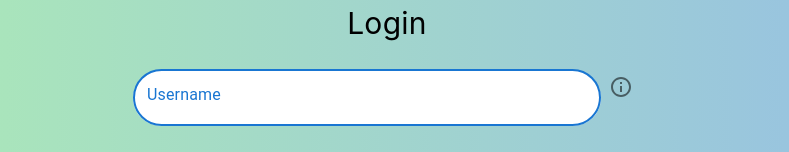
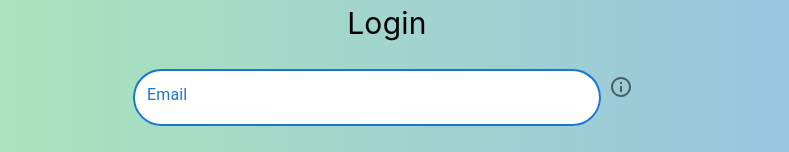
Before and after one commit to DISI-2023/30641_BORBEI_RAUL_COURT_RESERVE_FRONTEND, a React (Create React App) app in the folder disi-frontend/: page /login in a window 1280 px wide. Shown: the part 151-303 px from the top of the page, without its empty margins (245-1034 px from the left). Built offline with nearby package versions, Linux system fonts and the light colour scheme.

Commit message:
Added login functionality

```diff
--- a/disi-frontend/src/components/LoginUser.jsx
+++ b/disi-frontend/src/components/LoginUser.jsx
@@ -2,14 +2,23 @@ import React, { useEffect, useRef, useState } from 'react';
 import { Button, Snackbar, Alert, IconButton, Tooltip, Typography, Link } from '@mui/material';
 import InfoOutlinedIcon from '@mui/icons-material/InfoOutlined';
 import { TextFieldStyled, TextFieldRegisterUserStyled, GridGlobalStyled, TitleStyled, GridColorStyled, GridStyled } from './StyledComponents';
+import LoginService from '../services/LoginService';
 
 const LoginUser = () => {
-    const [username, setUsername] = useState(0);
+    const [email, setEmail] = useState(0);
     const [password, setPassword] = useState(0);
+
+    const handleLogin = async () => {
+        try {
+            LoginService(email, password);
+        } catch (e) {
+            console.log(e.data);
+        }
+    }
 
     return (
         <div className='bg'>
-            <GridGlobalStyled container spacing={2} columns={2} id='registerForm'>
+            <GridGlobalStyled container spacing={2} columns={2} id='loginForm'>
                 <GridColorStyled item xs={4}>
                     <TitleStyled id='loginFormTitle' style={{ font: "inherit", fontSize: "30px" }}>
                         Login
@@ -17,12 +26,12 @@ const LoginUser = () => {
                 </GridColorStyled>
                 <GridColorStyled item xs={4}>
                     <TextFieldRegisterUserStyled
-                        id='registerUserFormUsernameField'
-                        label='Username'
+                        id='loginUserFormEmailField'
+                        label='Email'
                         variant='outlined'
-                        placeholder='doej'
+                        placeholder='john_doe@yahoo.com'
                         autoComplete='off'
-                        onChange={e => setUsername(e.target.value)}
+                        onChange={e => setEmail(e.target.value)}
                     />
                     <Tooltip id='infoButtonForUsername' title='between 2-100 alpha characters, including "-" and " "'>
                         <IconButton>
@@ -47,7 +56,9 @@ const LoginUser = () => {
                     </Tooltip>
                 </GridColorStyled>
                 <GridStyled item xs={4}>
-                    <Button variant='contained' style={{ borderRadius: "2em" }}>
+                    <Button variant='contained'
+                            style={{ borderRadius: "2em" }}
+                            onClick={handleLogin}>
                         Sign in
                     </Button>
                 </GridStyled>
--- /dev/null
+++ b/disi-frontend/src/services/LoginService.js
@@ -0,0 +1,22 @@
+import axiosInstance from "../axios";
+
+function LoginService(email, password) {
+    let credentials = {
+        email: email,
+        password: password,
+    }
+
+    axiosInstance.post("/login", credentials)
+        .then(
+            res => {
+                if (res.status !== 404) {
+                    setTimeout(() => { window.location.href = 'http://localhost:3000/'; }, 2000);
+                }
+            }
+        )
+        .catch(error => {
+            console.log(error);
+        })
+}
+
+export default LoginService;
```
